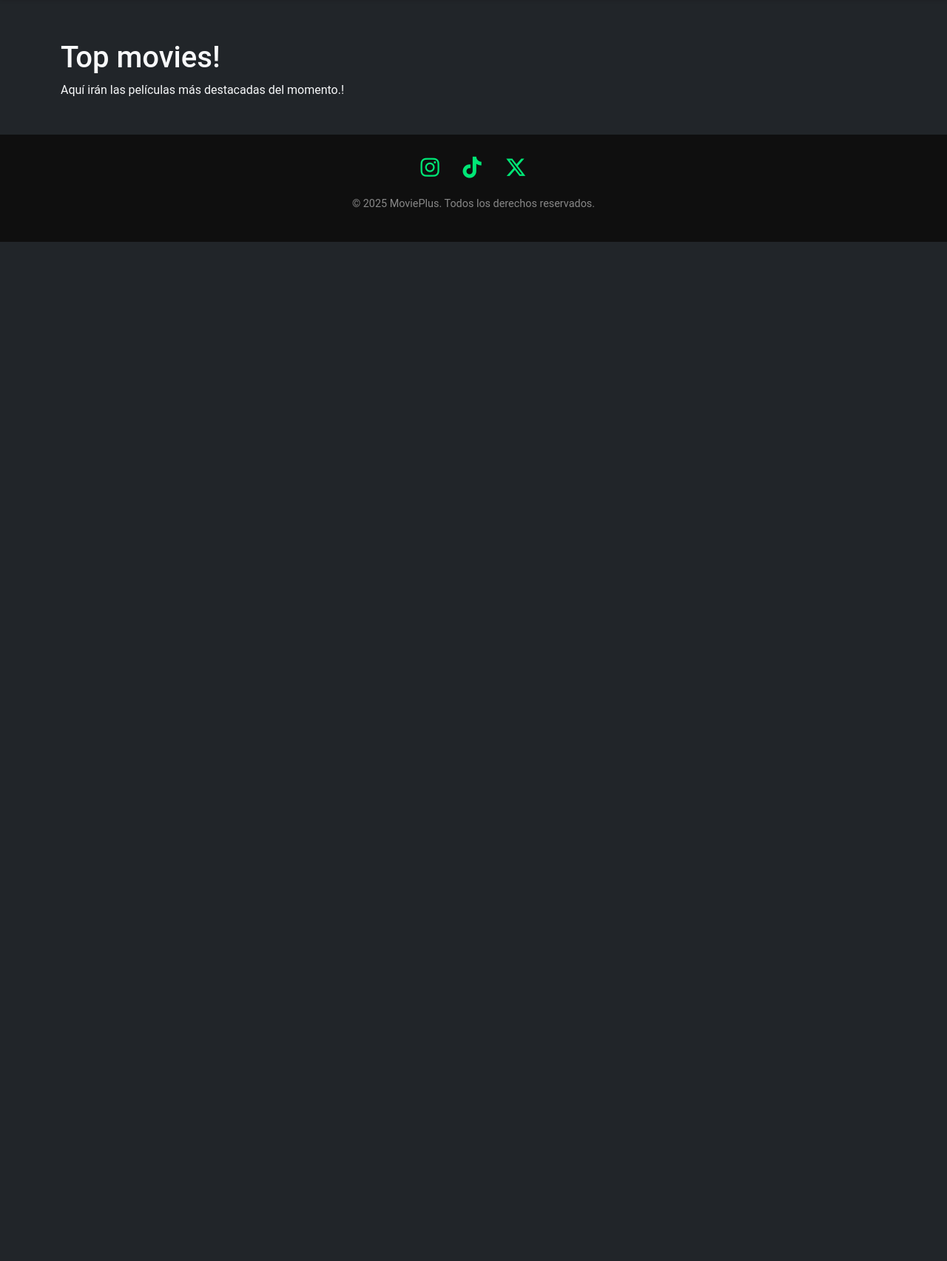
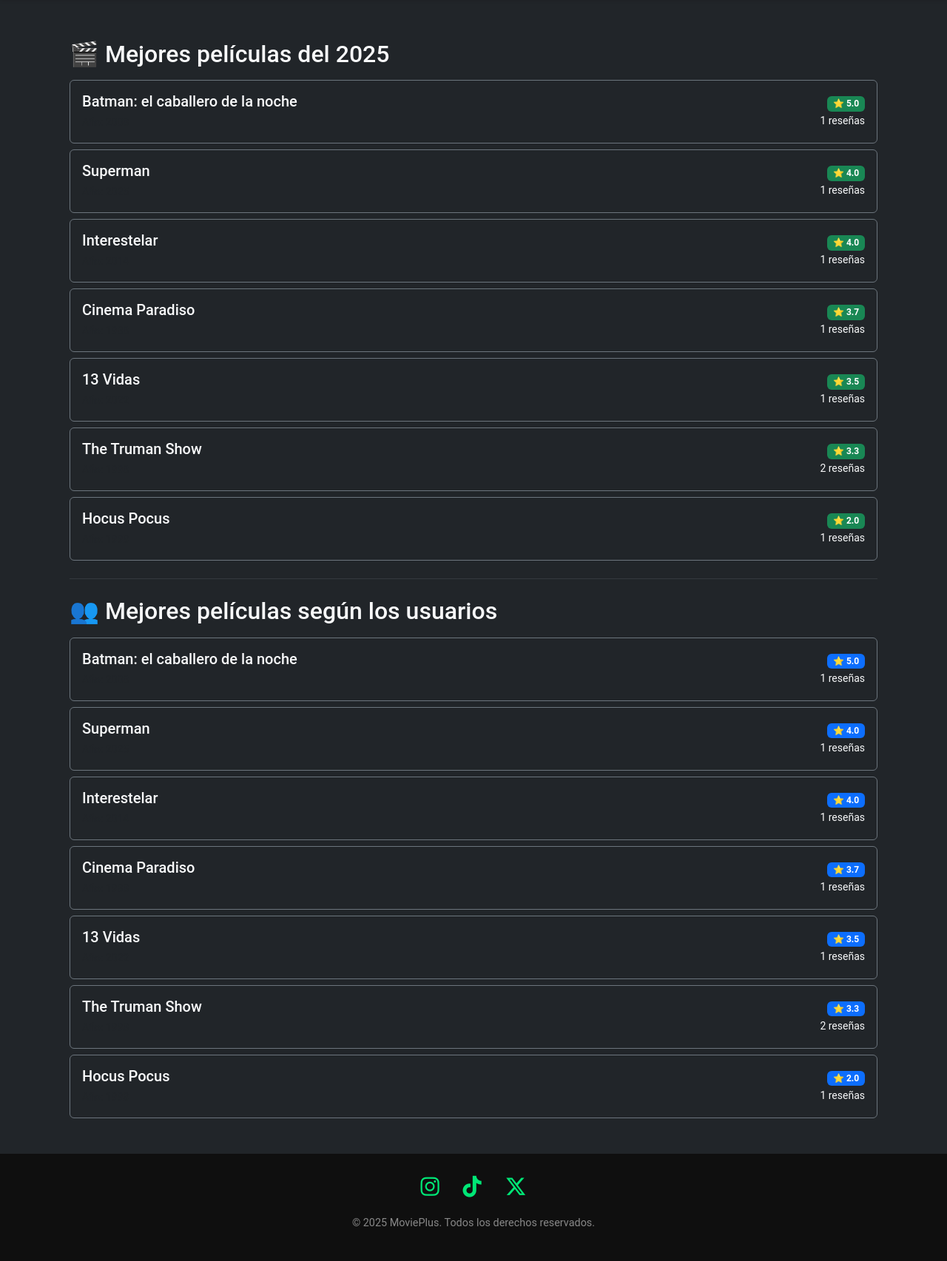
Before and after one commit to angeldjsv/movieplus, a Django app: page /top/ in a window 1280 px wide. Shown: the part 64-1769 px from the top of the page at 74% size. Before the commit the page ends 391 px from the top, so only its background shows below. Run offline with Django 5.2, Linux system fonts and the light colour scheme; data comes from the database, SQL or seed files in the repository.

Commit message:
Sección de reviews y top agregadas

```diff
--- a/pages/views.py
+++ b/pages/views.py
@@ -11,6 +11,7 @@
 from django.contrib.auth.views import LoginView as DjangoLoginView, LogoutView
 from django.db.models import Avg, Count
 from django.urls import reverse_lazy
+from datetime import datetime
 
 
 # Create your views here.
@@ -66,11 +67,23 @@
 class ReviewsPageView(TemplateView):
     template_name = "reviews.html"
 
+    def get_context_data(self, **kwargs):
+        context = super().get_context_data(**kwargs)
+        context['reseñas'] = Review.objects.all().order_by('-fecha_creacion')
+        return context
+
+
 class ReviewForm(forms.ModelForm):
     class Meta:
         model = Review
         fields = ['rating', 'comentario']
 
+def calcular_estrellas(valor):
+    completas = int(valor)
+    resto = valor - completas
+    media = 1 if 0.25 <= resto < 0.75 else 0
+    vacías = 5 - completas - media
+    return completas, media, vacías
 
 @login_required
 
@@ -82,19 +95,14 @@
 
     # Calcular estrellas por reseña individual
     for r in reviews:
-        r.estrellas_completas = int(r.rating)
-        resto = r.rating - r.estrellas_completas
-        r.media_estrella = 1 if 0.25 <= resto < 0.75 else 0
-        r.estrellas_vacias = 5 - r.estrellas_completas - r.media_estrella
+        r.estrellas_completas, r.media_estrella, r.estrellas_vacias = calcular_estrellas(r.rating)
 
     # Obtener reseña del usuario actual (si existe)
     user_review = Review.objects.filter(pelicula=pelicula, user=request.user).first()
 
     # Calcular estrellas para el promedio general
     promedio = pelicula.promedio_rating or 0
-    estrellas_completas = floor(promedio)
-    media_estrella = 1 if 0.25 <= promedio - estrellas_completas < 0.75 else 0
-    estrellas_vacias = 5 - estrellas_completas - media_estrella
+    estrellas_completas, media_estrella, estrellas_vacias = calcular_estrellas(promedio)
 
     # Procesar formulario de reseña
     if request.method == 'POST':
@@ -116,6 +124,7 @@
         'media_estrella': media_estrella,
         'estrellas_vacias': estrellas_vacias,
     })
+
 
 
 
@@ -162,6 +171,33 @@
 class TopPageView(TemplateView):
     template_name = "top.html"
 
+    def get_context_data(self, **kwargs):
+        context = super().get_context_data(**kwargs)
+        año_actual = datetime.now().year
+
+        # Top del año
+        top_del_año = (
+            Review.objects
+            .filter(fecha_creacion__year=año_actual)
+            .values('pelicula__id', 'pelicula__titulo', 'pelicula__anio_lanzamiento')
+            .annotate(promedio=Avg('rating'), total=Count('id'))
+            .order_by('-promedio')[:10]
+        )
+
+        # Top general
+        top_general = (
+            Review.objects
+            .values('pelicula__id', 'pelicula__titulo', 'pelicula__anio_lanzamiento')
+            .annotate(promedio=Avg('rating'), total=Count('id'))
+            .order_by('-promedio')[:10]
+        )
+
+        context['top_del_año'] = top_del_año
+        context['top_general'] = top_general
+        context['año_actual'] = año_actual
+        return context
+
+
 class SignupView(FormView):
     template_name = "signup.html"
     form_class = UserCreationForm
--- a/templates/top.html
+++ b/templates/top.html
@@ -1,6 +1,45 @@
 {% extends "_base.html" %}
 
 {% block content %}
-<h1>Top movies!</h1>
-<p>Aquí irán las películas más destacadas del momento.!</p>
+    <div class="container mt-4">
+        <h2 class="text-light mb-3">🎬 Mejores películas del {{ año_actual }}</h2>
+
+        {% for item in top_del_año %}
+            <div class="card bg-dark text-light mb-2 border-secondary">
+                <div class="card-body d-flex justify-content-between align-items-center">
+                    <div>
+                        <h5 class="mb-1">{{ item.pelicula__titulo }}</h5>
+                        <small class="text-muted">Año: {{ item.pelicula__anio_lanzamiento }}</small>
+                    </div>
+                    <div class="text-end">
+                        <span class="badge bg-success">⭐ {{ item.promedio|floatformat:1 }}</span><br>
+                        <small>{{ item.total }} reseñas</small>
+                    </div>
+                </div>
+            </div>
+        {% empty %}
+            <p class="text-light">No hay reseñas este año.</p>
+        {% endfor %}
+
+        <hr class="border-secondary my-4">
+
+        <h2 class="text-light mb-3">👥 Mejores películas según los usuarios</h2>
+
+        {% for item in top_general %}
+            <div class="card bg-dark text-light mb-2 border-secondary">
+                <div class="card-body d-flex justify-content-between align-items-center">
+                    <div>
+                        <h5 class="mb-1">{{ item.pelicula__titulo }}</h5>
+                        <small class="text-muted">Año: {{ item.pelicula__anio_lanzamiento }}</small>
+                    </div>
+                    <div class="text-end">
+                        <span class="badge bg-primary">⭐ {{ item.promedio|floatformat:1 }}</span><br>
+                        <small>{{ item.total }} reseñas</small>
+                    </div>
+                </div>
+            </div>
+        {% empty %}
+            <p class="text-light">No hay reseñas aún.</p>
+        {% endfor %}
+    </div>
 {% endblock %}
```
Also changed, not shown: templates/reviews.html (+56 -2 lines).
